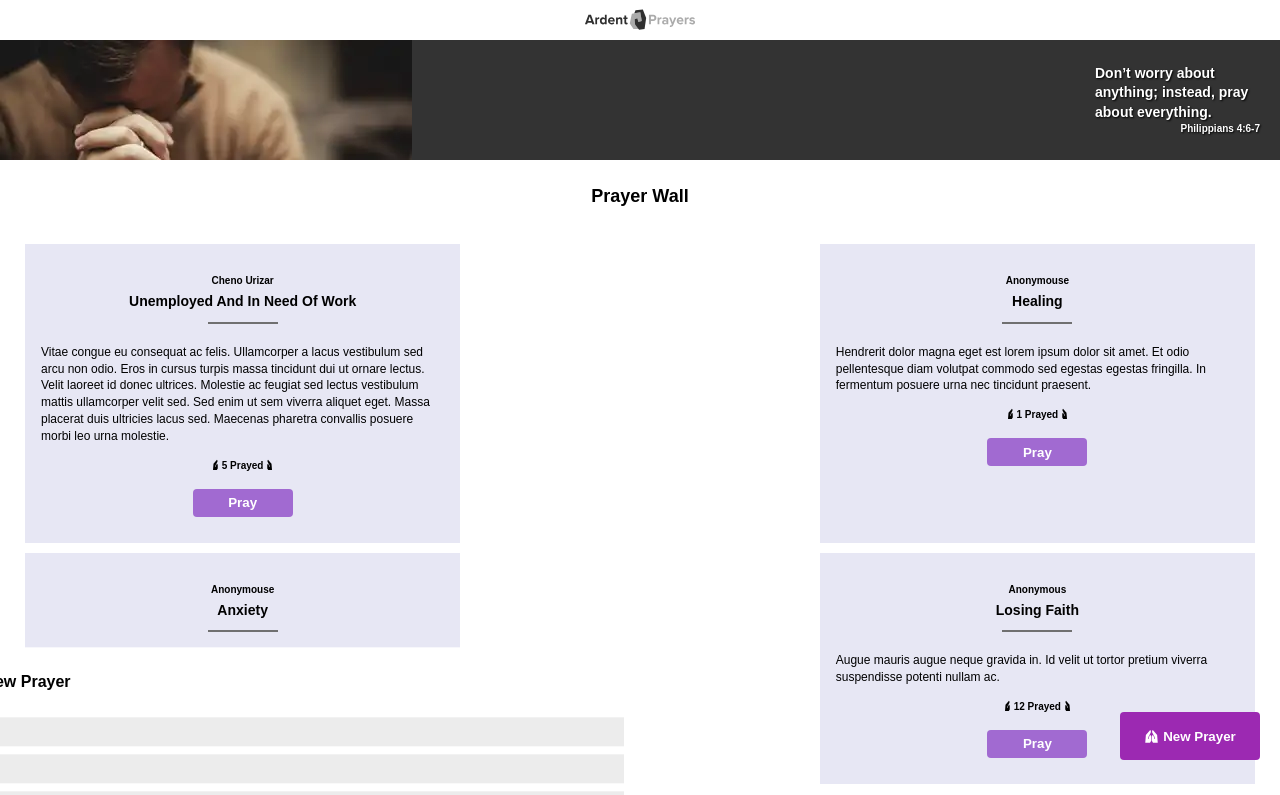
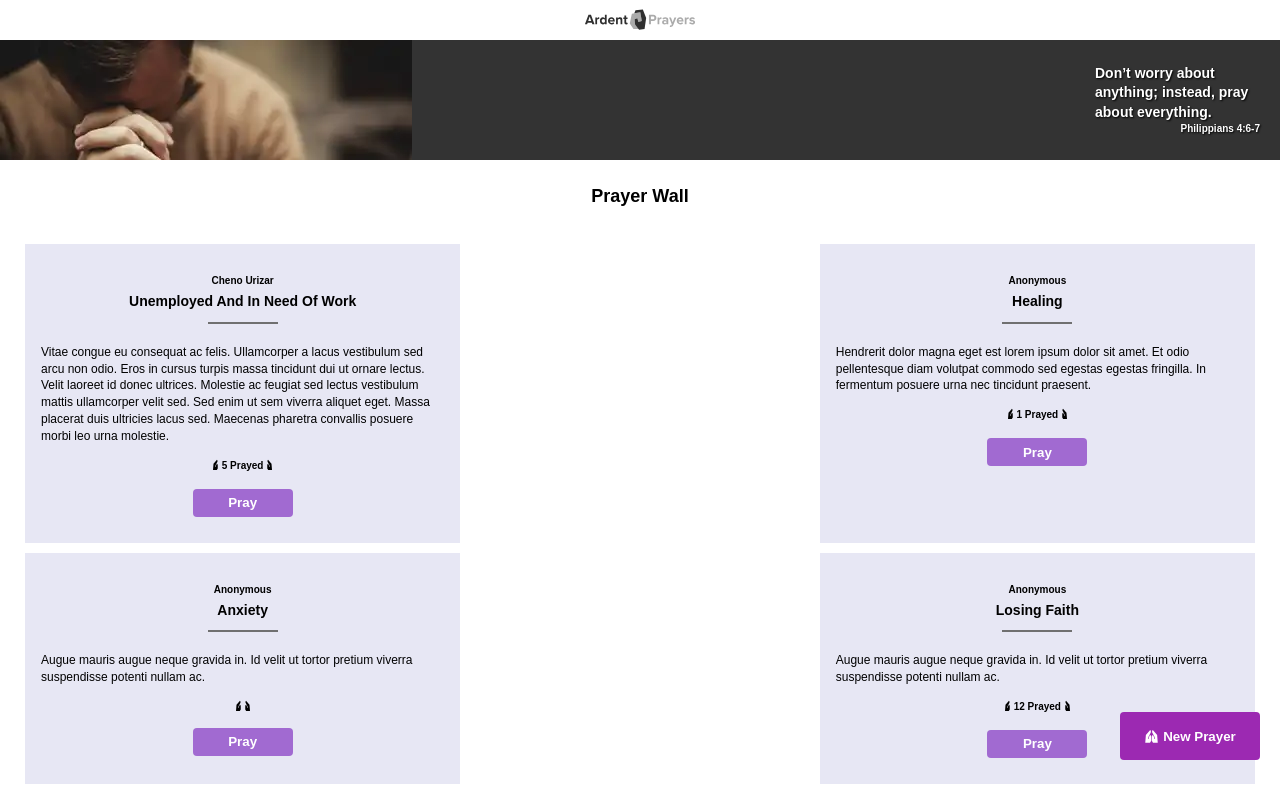
Before and after one commit to codeengie/ardent-prayers, a React (Vite) app: page / in a window 1280 px wide. Shown: the top 795 px of the page. Built offline with nearby package versions, Linux system fonts and the light colour scheme.

Commit message:
Modal Not Hidden
Issued a fix for the modal/form displaying when its supposed to be
hidden.

```diff
--- a/src/components/PostPrayer/PostPrayer.scss
+++ b/src/components/PostPrayer/PostPrayer.scss
@@ -1,8 +1,9 @@
 .post-prayer {
 	background-color: var(--white);
+	display: none;
 	//height: 334px;
 	left: 50%;
-	//position: fixed;
+	position: fixed;
 	top: 50%;
 	transform: translate(-50%, -50%);
 	z-index: 1020;
@@ -67,6 +68,6 @@
 	}
 
 	&--show {
-		position: fixed;
+		display: block;
 	}
 }
--- a/src/components/modules/PrayerWall/PrayerWall.jsx
+++ b/src/components/modules/PrayerWall/PrayerWall.jsx
@@ -14,14 +14,14 @@ const PrayerWall = () => {
 		},
 		{
 			id: '817f6cc5-a58d-426c-8b08-04d8996f41ce',
-			name: 'Anonymouse',
+			name: 'Anonymous',
 			title: 'Healing',
 			message: 'Hendrerit dolor magna eget est lorem ipsum dolor sit amet. Et odio pellentesque diam volutpat commodo sed egestas egestas fringilla. In fermentum posuere urna nec tincidunt praesent.',
 			count: 1
 		},
 		{
 			id: '4125520d-3e84-473f-837d-fc897a70129d',
-			name: 'Anonymouse',
+			name: 'Anonymous',
 			title: 'Anxiety',
 			message: 'Augue mauris augue neque gravida in. Id velit ut tortor pretium viverra suspendisse potenti nullam ac.',
 			count: 0
```
